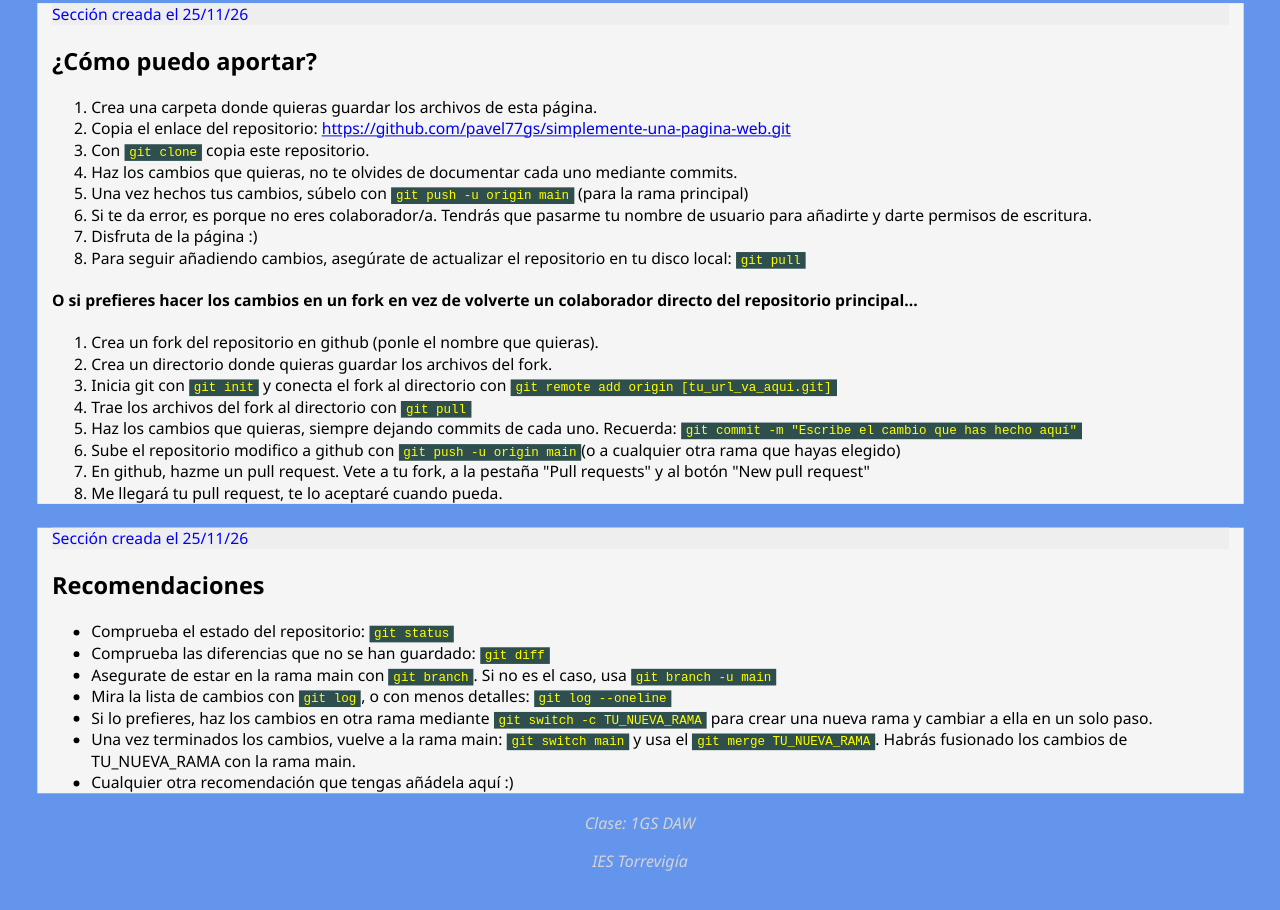
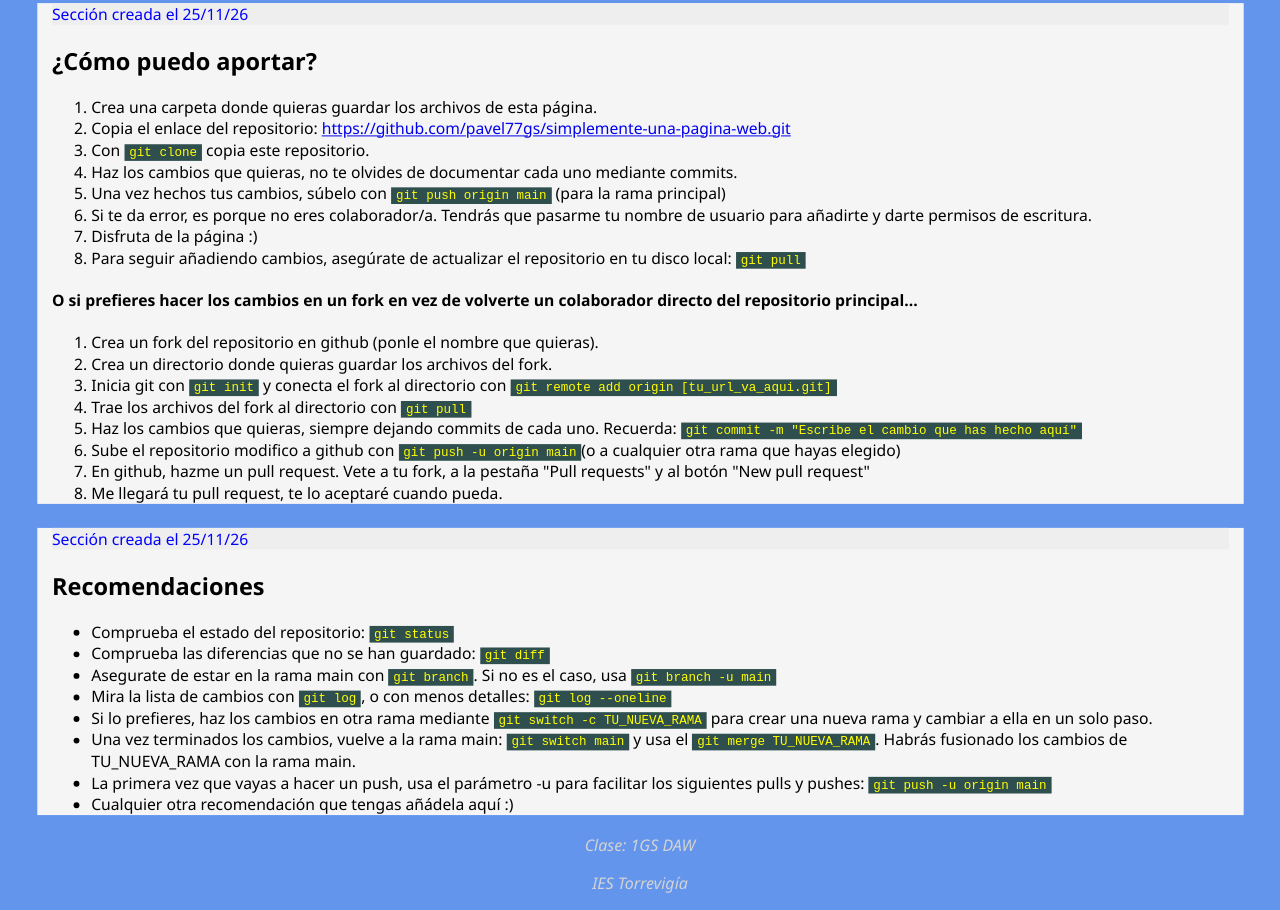
Before and after one commit to Joni-Jona/simplemente-una-pagina-web, a plain HTML site: page paginas/ayuda.html in a window 1280 px wide. Shown: the part 202-1112 px from the top of the page. Before the commit the page ends 1090 px from the top, so only its background shows below. Drawn offline with Linux system fonts and the light colour scheme.

Commit message:
Actualizo ayuda.html

```diff
--- a/paginas/ayuda.html
+++ b/paginas/ayuda.html
@@ -26,7 +26,7 @@
             <li>Copia el enlace del repositorio: <a href="https://github.com/pavel77gs/simplemente-una-pagina-web.git">https://github.com/pavel77gs/simplemente-una-pagina-web.git</a></li>
             <li>Con <code>git clone</code> copia este repositorio.</li>
             <li>Haz los cambios que quieras, no te olvides de documentar cada uno mediante commits.</li>
-            <li>Una vez hechos tus cambios, súbelo con <code>git push -u origin main</code> (para la rama principal)</li>
+            <li>Una vez hechos tus cambios, súbelo con <code>git push origin main</code> (para la rama principal)</li>
             <li>Si te da error, es porque no eres colaborador/a. Tendrás que pasarme tu nombre de usuario para añadirte y darte permisos de escritura.</li>
             <li>Disfruta de la página :)</li>
             <li>Para seguir añadiendo cambios, asegúrate de actualizar el repositorio en tu disco local: <code>git pull</code></li>
@@ -54,6 +54,7 @@
             <li>Si lo prefieres, haz los cambios en otra rama mediante <code>git switch -c TU_NUEVA_RAMA</code> para crear una nueva rama y cambiar a ella en un solo paso.</li>
             <li>Una vez terminados los cambios, vuelve a la rama main: <code>git switch main</code> y usa el <code>git merge TU_NUEVA_RAMA</code>. Habrás fusionado
             los cambios de TU_NUEVA_RAMA con la rama main.</li>
+            <li>La primera vez que vayas a hacer un push, usa el parámetro -u para facilitar los siguientes pulls y pushes: <code>git push -u origin main</code></li>
             <li>Cualquier otra recomendación que tengas añádela aquí :)</li>
         </ul>
     </section>
```
